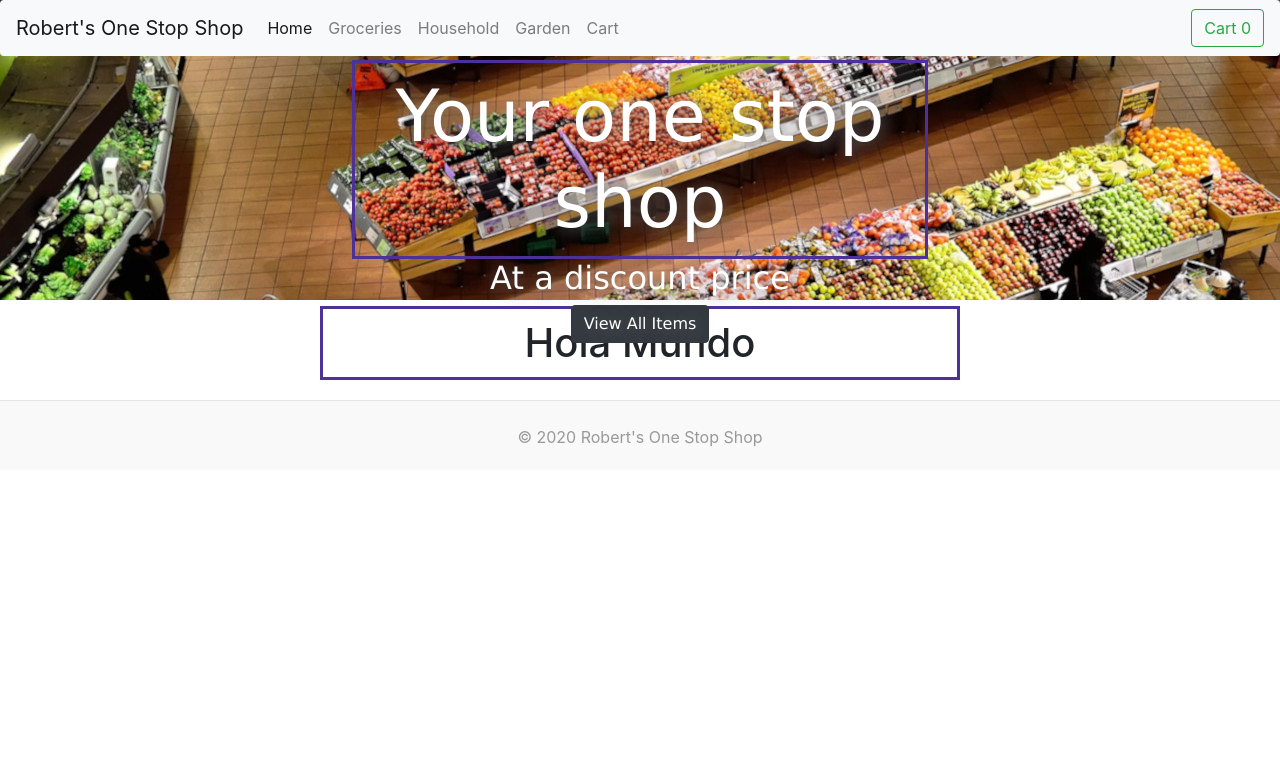
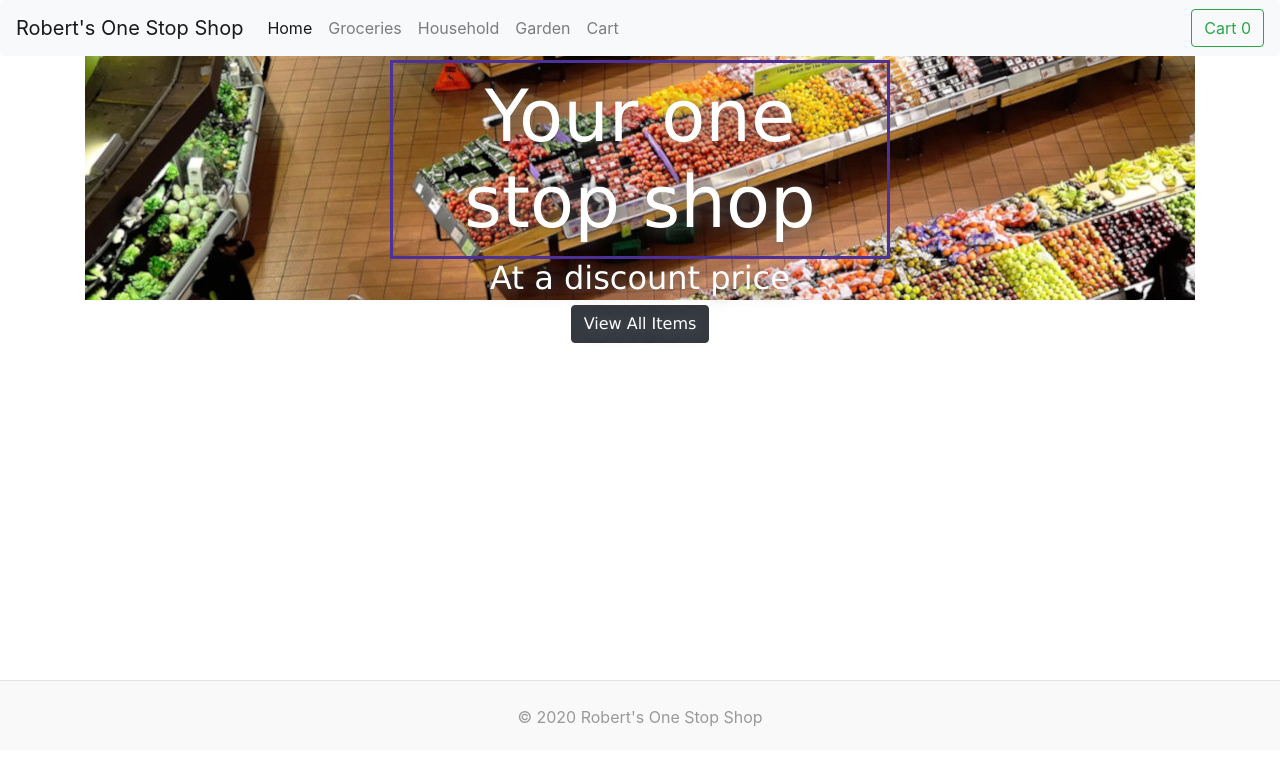
Before and after one commit to robscafe433/react-e-store, a React (Create React App) app: page / in a window 1280 px wide. Shown: the top 766 px of the page. Built offline with nearby package versions, Linux system fonts and the light colour scheme.

Commit message:
in home.js added a body tag to replace the parent <div>. Also worked on home.css but could not get it to work.

```diff
--- a/src/pages/Home/home.css
+++ b/src/pages/Home/home.css
@@ -1,7 +1,10 @@
 h1 {
-  margin: auto;
-  width: 50%;
-  border: 3px solid rgb(77, 49, 153);
-  padding: 10px;
-  text-align: center;
+    margin: auto;
+    width: 50%;
+    border: 3px solid rgb(77, 49, 153);
+    padding: 10px;
+    text-align: center;
 }
+#main {
+    min-height: calc(100vh - 140px);
+}
--- a/src/pages/Home/home.js
+++ b/src/pages/Home/home.js
@@ -1,17 +1,20 @@
 import "./home.css";
-import Navbar from "../../components/Navbar/navbar.js"
+import Navbar from "../../components/Navbar/navbar.js";
 
 import Banner from "../../components/Banner/banner";
 import Footer from "../../components/Footer/footer";
 
 function Home() {
     return (
-        <div>
-            <Navbar/>
-            <Banner />
-            <h1 className="hola">Hola Mundo</h1>
+        <body>
+            <header>
+                <Navbar />
+            </header>
+            <main id="main" className="container" role="main">
+                <Banner />
+            </main>
             <Footer />
-        </div>
+        </body>
     );
 }
 
```
